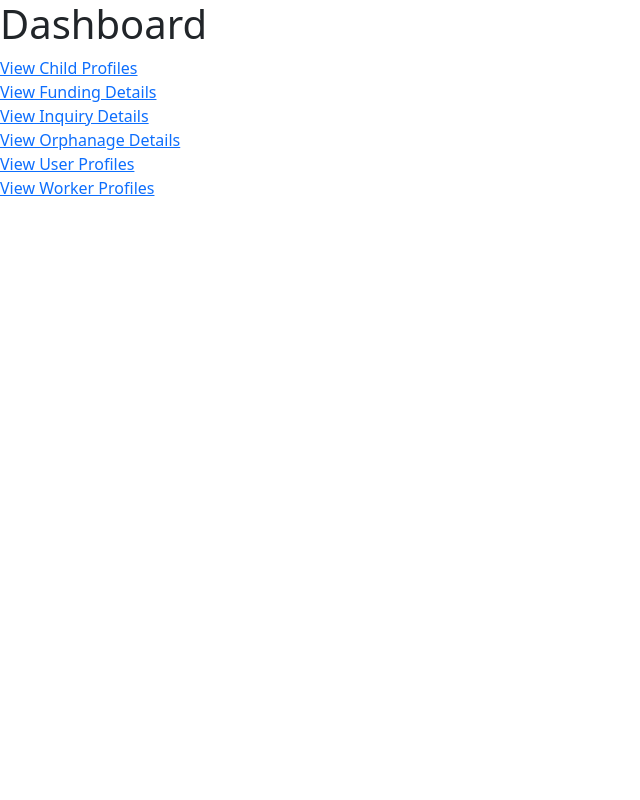
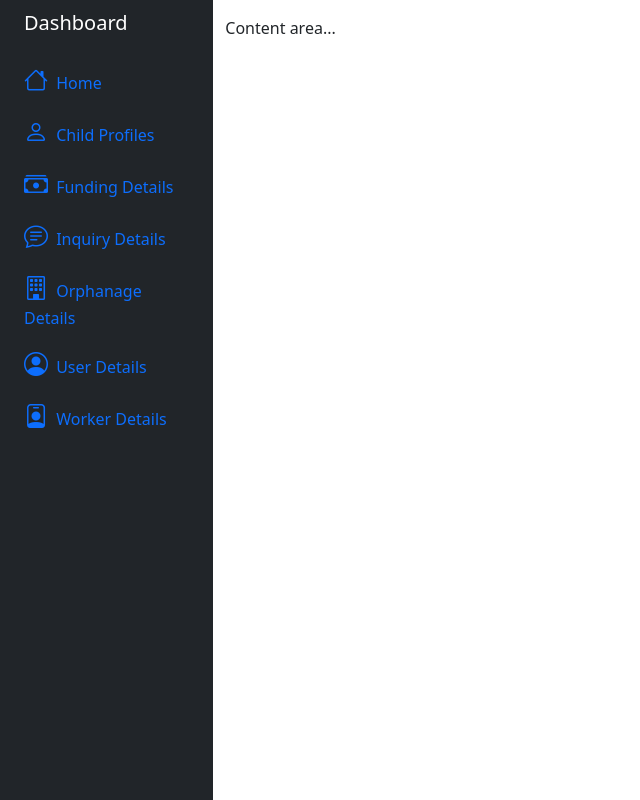
Before and after one commit to Cyber-MIS/MIS-Project, a React (Create React App) app in the folder frontend/: page /dashboard in a window 1280 px wide. Shown: the whole page, without its empty margins (0-640 px from the left). Built offline with nearby package versions, Linux system fonts and the light colour scheme.

Commit message:
dashboard side bar added

```diff
--- a/frontend/src/pages/dashboard/dashboard.js
+++ b/frontend/src/pages/dashboard/dashboard.js
@@ -1,27 +1,60 @@
 import { Link } from 'react-router-dom';
+import 'bootstrap-icons/font/bootstrap-icons.css';
+
 
 export default function Dashboard() {
   return (
-    <div>
-      <h1>Dashboard</h1>
-      <div>
-        <Link to='/childview'>View Child Profiles</Link>
-      </div>
-      <div>
-        <Link to='/fundview'>View Funding Details</Link>
-      </div>
-      <div>
-        <Link to='/inquiryview'>View Inquiry Details</Link>
-      </div>
-      <div>
-        <Link to='/orphanageview'>View Orphanage Details</Link>
-      </div>
-      <div>
-        <Link to='/userview'>View User Profiles</Link>
-      </div>
-      <div>
-        <Link to='/workerview'>View Worker Profiles</Link>
-      </div>
+    <div class="container-fluid">
+        <div class="row flex-nowrap">
+            <div class="col-auto col-md-3 col-xl-2 px-sm-2 px-0 bg-dark">
+                <div class="d-flex flex-column align-items-center align-items-sm-start px-3 pt-2 text-white min-vh-100">
+                    <a href="/" class="d-flex align-items-center pb-3 mb-md-0 me-md-auto text-white text-decoration-none">
+                        <span class="fs-5 d-none d-sm-inline">Dashboard</span>
+                    </a>
+                    <ul class="nav nav-pills flex-column mb-sm-auto mb-0 align-items-center align-items-sm-start" id="menu">
+                        <li class="nav-item">
+                            <a href="#" class="nav-link align-middle px-0">
+                                <i class="fs-4 bi-house"></i> <span class="ms-1 d-none d-sm-inline">Home</span>
+                            </a>
+                        </li>
+                        <li class="nav-item">
+                            <a href="/childview" class="nav-link align-middle px-0">
+                                <i class="fs-4 bi-person"></i> <span class="ms-1 d-none d-sm-inline">Child Profiles</span>
+                            </a>
+                        </li>
+                        <li class="nav-item">
+                            <a href="/fundview" class="nav-link align-middle px-0">
+                                <i class="fs-4 bi-cash-stack"></i> <span class="ms-1 d-none d-sm-inline">Funding Details</span>
+                            </a>
+                        </li>
+                        <li class="nav-item">
+                            <a href="/inquiryview" class="nav-link align-middle px-0">
+                                <i class="fs-4 bi-chat-text"></i> <span class="ms-1 d-none d-sm-inline">Inquiry Details</span>
+                            </a>
+                        </li>
+                        <li class="nav-item">
+                            <a href="/OrphanageView" class="nav-link align-middle px-0">
+                                <i class="fs-4 bi-building"></i> <span class="ms-1 d-none d-sm-inline">Orphanage Details</span>
+                            </a>
+                        </li>
+                        <li class="nav-item">
+                            <a href="/UserView" class="nav-link align-middle px-0">
+                                <i class="fs-4 bi-person-circle"></i> <span class="ms-1 d-none d-sm-inline">User Details</span>
+                            </a>
+                        </li>
+                        <li class="nav-item">
+                            <a href="/WorkerView" class="nav-link align-middle px-0">
+                                <i class="fs-4 bi-person-badge"></i> <span class="ms-1 d-none d-sm-inline">Worker Details</span>
+                            </a>
+                        </li>
+                    </ul>
+                    <hr></hr>
+                </div>
+            </div>
+            <div class="col py-3">
+                Content area...
+            </div>
+        </div>
     </div>
   );
 }
```
